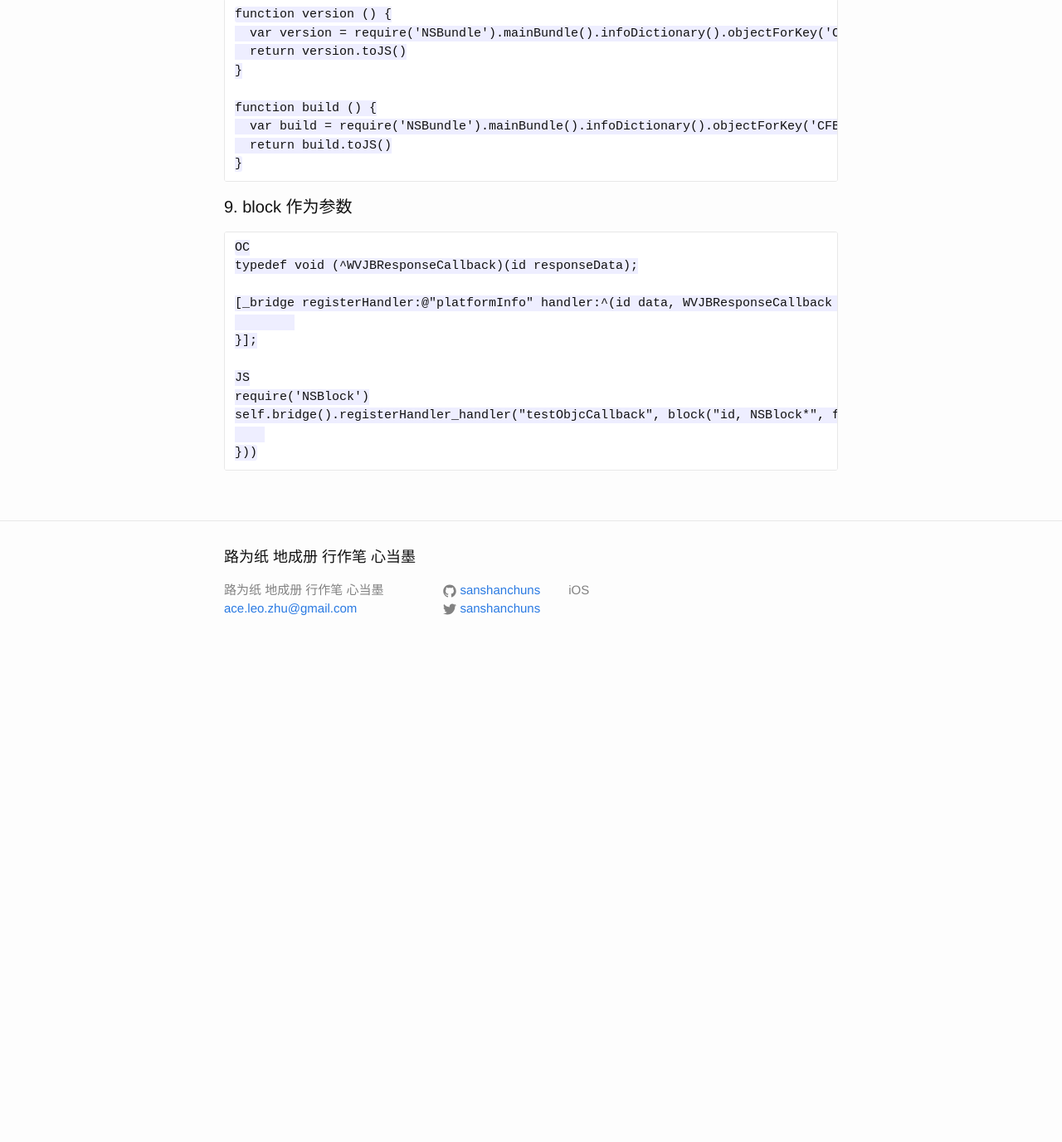
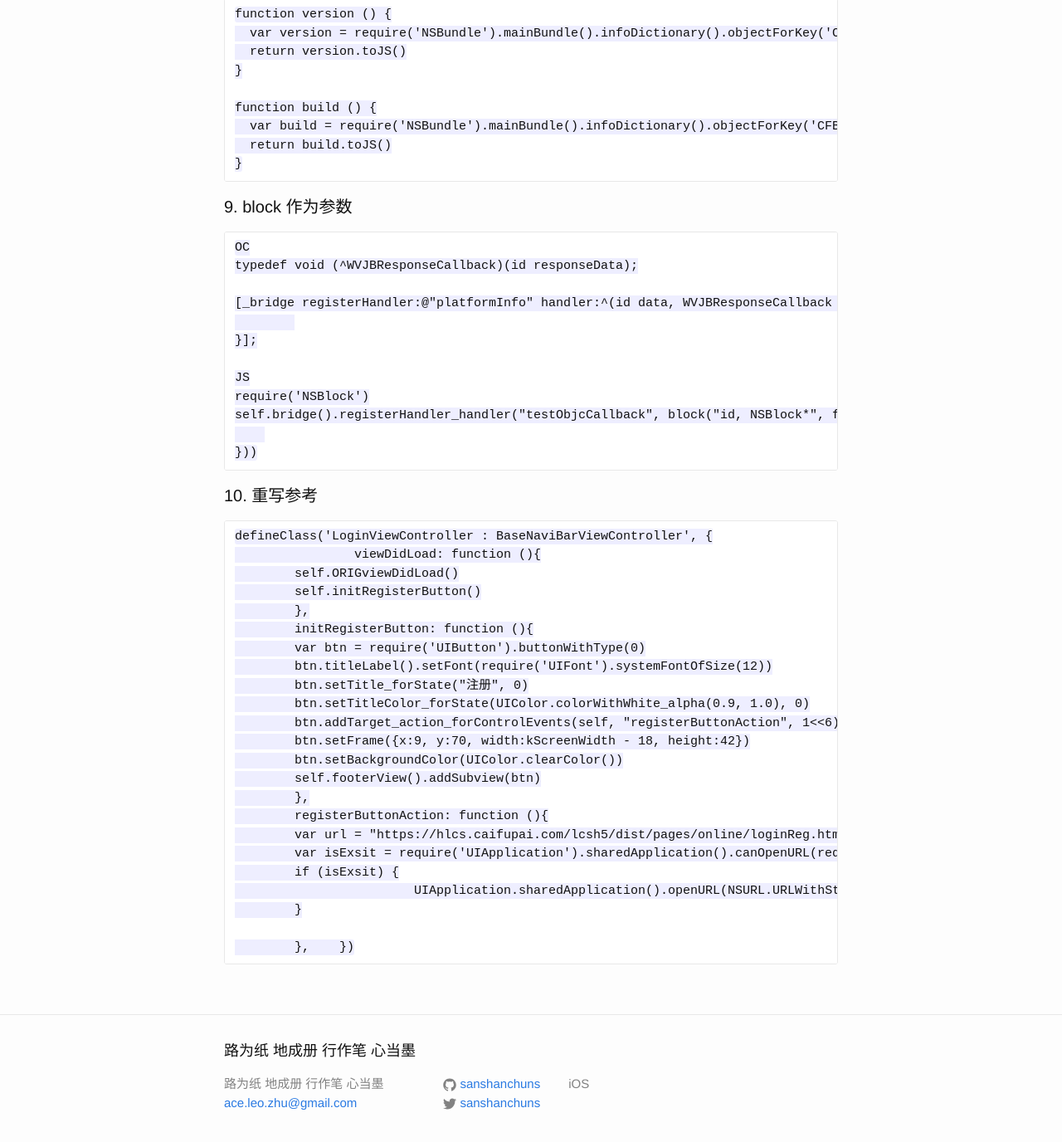
Before and after one commit to sanshanchuns/sanshanchuns.github.io, a Jekyll site: the page built from _posts/2015-07-27-iOS-JSPatch实践.markdown, in a window 1280 px wide and 1400 px high, scrolled down 2323 px. Shown: the top 1376 px of the window at 83% size. Built offline with Jekyll 4.4.1, drawn with Linux system fonts in a browser that asks for light colours; before the commit the page ends 3128 px from its top, so only the background shows below that.

Commit message:
update files

```diff
--- a/_posts/2015-07-22-iOS-Fundation.markdown
+++ b/_posts/2015-07-22-iOS-Fundation.markdown
@@ -9,6 +9,7 @@ categories: jekyll update
 #### 1. RunLoop
 
 	请戳这里 <http://blog.ibireme.com/2015/05/18/runloop/>
+	https://github.com/ming1016/study/wiki/CFRunLoop
 
 	RunLoopMode
 
--- a/_posts/2015-07-22-iOS-UIKit.markdown
+++ b/_posts/2015-07-22-iOS-UIKit.markdown
@@ -287,6 +287,9 @@ categories: jekyll update
 
 	UIResponder 作为响应者, 具备基本的响应方法(一般用来定制一些响应行为)
 
+#### 9. iOS 7: Custom Transitions
+
+
 [jekyll]:      http://jekyllrb.com
 [jekyll-gh]:   https://github.com/jekyll/jekyll
 [jekyll-help]: https://github.com/jekyll/jekyll-help
--- a/_posts/2015-07-27-iOS-JSPatch实践.markdown
+++ b/_posts/2015-07-27-iOS-JSPatch实践.markdown
@@ -121,7 +121,32 @@ categories: jekyll update
 
 	}))
 
+#### 10. 重写参考
 
+	defineClass('LoginViewController : BaseNaviBarViewController', {
+       		viewDidLoad: function (){
+           	self.ORIGviewDidLoad()
+           	self.initRegisterButton()
+       	},
+       	initRegisterButton: function (){
+           	var btn = require('UIButton').buttonWithType(0)
+           	btn.titleLabel().setFont(require('UIFont').systemFontOfSize(12))
+           	btn.setTitle_forState("注册", 0)
+           	btn.setTitleColor_forState(UIColor.colorWithWhite_alpha(0.9, 1.0), 0)
+           	btn.addTarget_action_forControlEvents(self, "registerButtonAction", 1<<6)
+           	btn.setFrame({x:9, y:70, width:kScreenWidth - 18, height:42})
+           	btn.setBackgroundColor(UIColor.clearColor())
+           	self.footerView().addSubview(btn)
+       	},
+       	registerButtonAction: function (){
+           	var url = "https://hlcs.caifupai.com/lcsh5/dist/pages/online/loginReg.html?s=lcsapp&s2=ios"
+           	var isExsit = require('UIApplication').sharedApplication().canOpenURL(require('NSURL').URLWithString(url))
+           	if (isExsit) {
+               		UIApplication.sharedApplication().openURL(NSURL.URLWithString(url))
+           	}
+
+       	},
+   })
 
 
 
```
